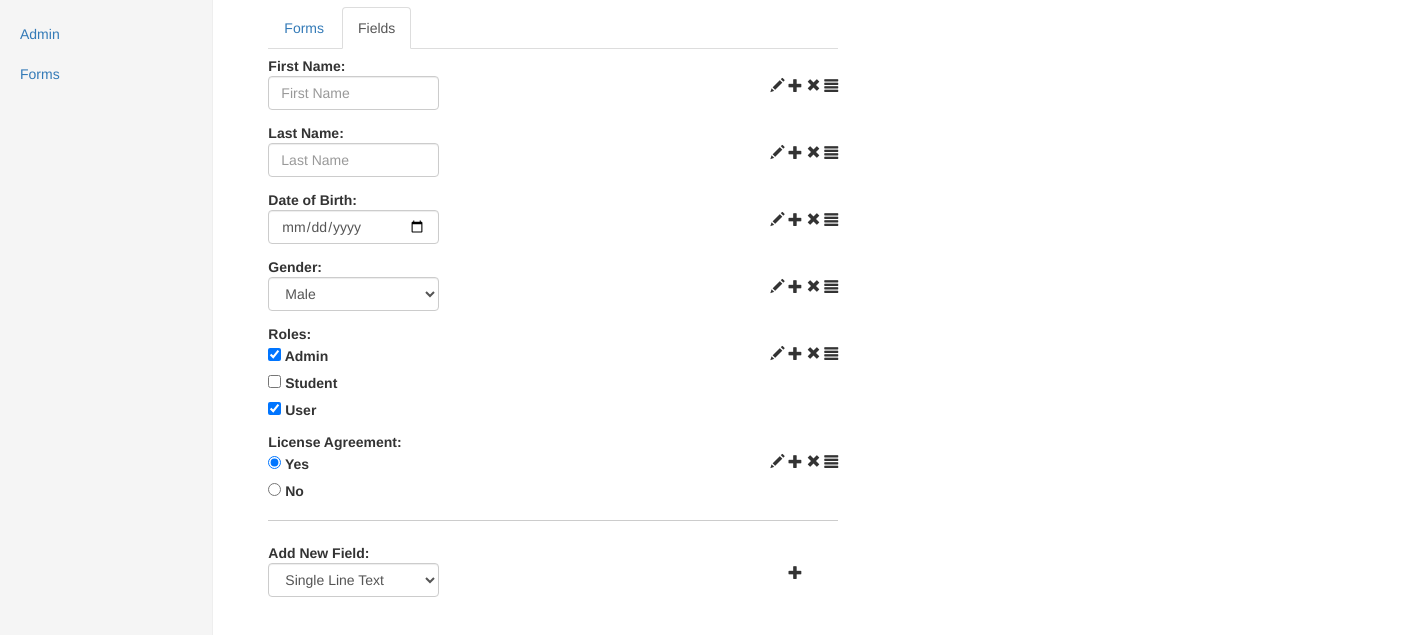
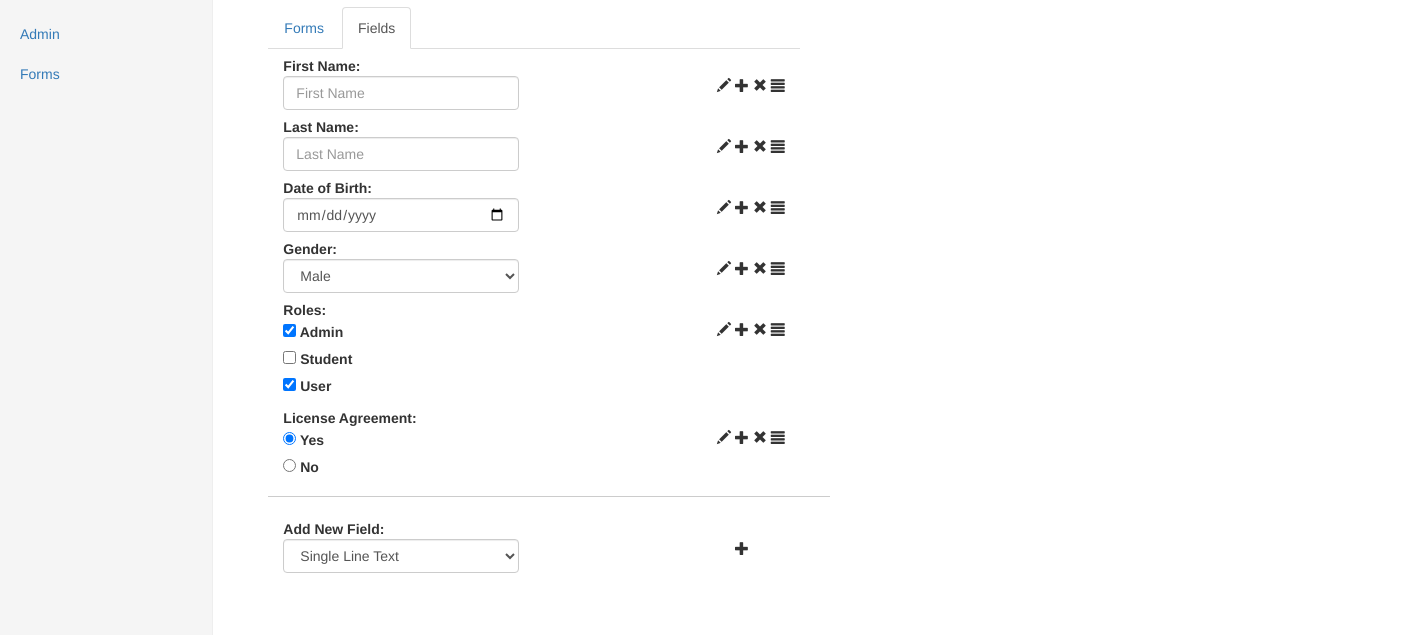
Before and after one commit to tanmayub/webdev, a website: page public/assignment/form-fields.html in a window 1280 px wide. Shown: the part 137-772 px from the top of the page, 1423 px wide, since content can reach past the window. Drawn offline with nearby package versions, Linux system fonts and the light colour scheme.

Commit message:
form fields fixing issues

```diff
--- a/public/assignment/form-fields.html
+++ b/public/assignment/form-fields.html
@@ -68,8 +68,8 @@
 
 <div class="col-sm-9 col-sm-offset-3 col-md-10 col-md-offset-2 main">
     <h2 class="sub-header" id="formsHeader">Forms: Registration Form</h2>
-    <div class="container">
-        <ul class="nav nav-tabs limitTabsWidth">
+    <div class="container adminTextWidth floatLeft">
+        <ul class="nav nav-tabs tableWidth">
             <li><a href="forms.html">Forms</a></li>
             <li class="active"><a href="#fields">Fields</a></li>
         </ul>
@@ -195,12 +195,14 @@
                         </tr>
                     </table>
                 </div>-->
-                <div class="textWidth">
-                    <div>
+                <div class="tableWidth">
+                    <div class="col-xs-12">
                         <label for="inputFirstName" class="customLabel">First Name:</label>
                     </div>
-                    <div>
-                        <input type="text" class="form-control col-sm-2 widthFormTextDate" id="inputFirstName" placeholder="First Name">
+                    <div class="col-xs-6">
+                        <input type="text" class="form-control" id="inputFirstName" placeholder="First Name">
+                    </div>
+                    <div class="col-xs-6">
                         <div class="col-sm-20 floatRight">
                             <span class="glyphicon glyphicon-pencil" aria-hidden="true"></span>
                             <span class="glyphicon glyphicon-plus" aria-hidden="true"></span>
@@ -208,13 +210,13 @@
                             <span class="glyphicon glyphicon-align-justify" aria-hidden="true"></span>
                         </div>
                     </div>
-                    <br>
-                    <br>
-                    <div>
+                    <div class="col-xs-12">
                         <label for="inputLastName" class="customLabel">Last Name:</label>
                     </div>
-                    <div>
-                        <input type="text" class="form-control col-sm-2 widthFormTextDate" id="inputLastName" placeholder="Last Name">
+                    <div class="col-xs-6">
+                        <input type="text" class="form-control" id="inputLastName" placeholder="Last Name">
+                    </div>
+                    <div class="col-xs-6">
                         <div class="col-sm-20 floatRight">
                             <span class="glyphicon glyphicon-pencil" aria-hidden="true"></span>
                             <span class="glyphicon glyphicon-plus" aria-hidden="true"></span>
@@ -222,13 +224,13 @@
                             <span class="glyphicon glyphicon-align-justify" aria-hidden="true"></span>
                         </div>
                     </div>
-                    <br>
-                    <br>
-                    <div>
+                    <div class="col-xs-12">
                         <label for="inputDOB" class="customLabel">Date of Birth:</label>
                     </div>
-                    <div>
-                        <input type="date" class="form-control col-sm-2 widthFormTextDate" id="inputDOB" placeholder="Select Date">
+                    <div class="col-xs-6">
+                        <input type="date" class="form-control" id="inputDOB" placeholder="Select Date">
+                    </div>
+                    <div class="col-xs-6">
                         <div class="col-sm-20 floatRight">
                             <span class="glyphicon glyphicon-pencil" aria-hidden="true"></span>
                             <span class="glyphicon glyphicon-plus" aria-hidden="true"></span>
@@ -236,16 +238,16 @@
                             <span class="glyphicon glyphicon-align-justify" aria-hidden="true"></span>
                         </div>
                     </div>
-                    <br>
-                    <br>
-                    <div>
+                    <div class="col-xs-12">
                         <label for="inputGender" class="customLabel">Gender:</label>
                     </div>
-                    <div>
-                        <select name="gender" id="inputGender" class="form-control col-sm-2 widthFormTextDate">
+                    <div class="col-xs-6">
+                        <select name="gender" id="inputGender" class="form-control">
                             <option value="male">Male</option>
                             <option value="female">Female</option>
                         </select>
+                    </div>
+                    <div class="col-xs-6">
                         <div class="col-sm-20 floatRight">
                             <span class="glyphicon glyphicon-pencil" aria-hidden="true"></span>
                             <span class="glyphicon glyphicon-plus" aria-hidden="true"></span>
@@ -253,41 +255,43 @@
                             <span class="glyphicon glyphicon-align-justify" aria-hidden="true"></span>
                         </div>
                     </div>
-                    <br>
-                    <br>
-                    <div>
+                    <div class="col-xs-12">
                         <label class="customLabel">Roles:</label>
                     </div>
-                    <div>
-                        <label><input type="checkbox" checked> Admin</label>
+                    <div class="col-xs-6">
+                        <label><input type="checkbox" checked> Admin</label><br>
+                        <label><input type="checkbox"> Student</label><br>
+                        <label><input type="checkbox" checked> User</label>
+                    </div>
+                    <div class="col-xs-6">
                         <div class="col-sm-20 floatRight">
                             <span class="glyphicon glyphicon-pencil" aria-hidden="true"></span>
                             <span class="glyphicon glyphicon-plus" aria-hidden="true"></span>
                             <span class="glyphicon glyphicon-remove" aria-hidden="true"></span>
                             <span class="glyphicon glyphicon-align-justify" aria-hidden="true"></span>
-                        </div><br>
-                        <label><input type="checkbox"> Student</label><br>
-                        <label><input type="checkbox" checked> User</label>
+                        </div>
                     </div>
-                    <div>
+                    <div class="col-xs-12">
                         <label class="customLabel">License Agreement:</label>
                     </div>
-                    <div>
-                        <label><input type="radio" checked> Yes</label>
+                    <div class="col-xs-6">
+                        <label><input type="radio" checked> Yes</label><br>
+                        <label><input type="radio"> No</label>
+                    </div>
+                    <div class="col-xs-6">
                         <div class="col-sm-20 floatRight">
                             <span class="glyphicon glyphicon-pencil" aria-hidden="true"></span>
                             <span class="glyphicon glyphicon-plus" aria-hidden="true"></span>
                             <span class="glyphicon glyphicon-remove" aria-hidden="true"></span>
                             <span class="glyphicon glyphicon-align-justify" aria-hidden="true"></span>
-                        </div><br>
-                        <label><input type="radio"> No</label>
+                        </div>
                     </div>
-                    <hr>
-                    <div>
+                    <hr class="col-xs-12">
+                    <div class="col-xs-12">
                         <label class="customLabel">Add New Field:</label>
                     </div>
-                    <div>
-                        <select name="gender" class="form-control col-sm-2 widthFormTextDate">
+                    <div class="col-xs-6">
+                        <select name="gender" class="form-control">
                             <option value="SLT">Single Line Text</option>
                             <option value="date">Date</option>
                             <option value="dropdown">Dropdown</option>
@@ -295,6 +299,8 @@
                             <option value="radioButtons">Radio buttons</option>
                             <option value="para">Paragraph Text Field</option>
                         </select>
+                    </div>
+                    <div class="col-xs-6">
                         <div class="col-sm-20 floatRight">
                             <span class="glyphicon glyphicon-pencil hideTags" aria-hidden="true"></span>
                             <span class="glyphicon glyphicon-plus" aria-hidden="true"></span>
```
